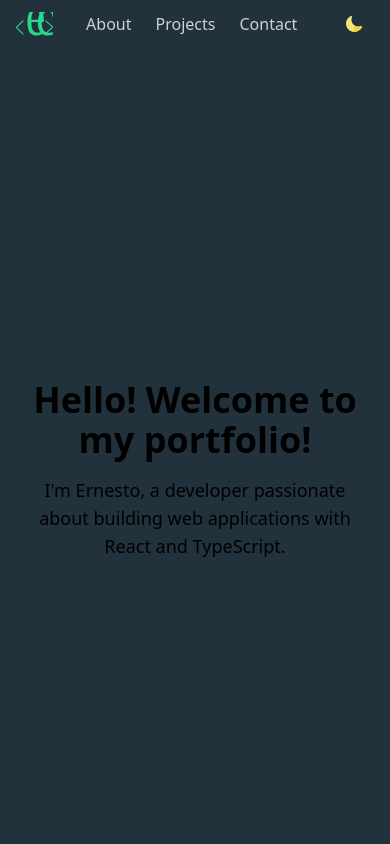
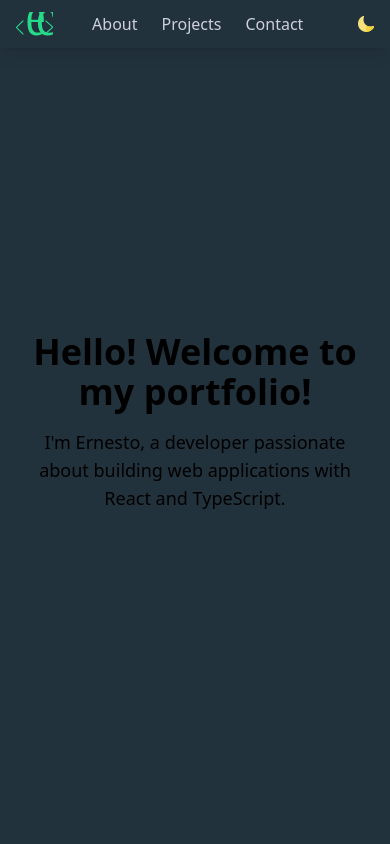
Before and after one commit to ejcontrerast/myportfolio, a React (Vite) app: page / in a window 390 px wide. Shown: the top 844 px of the page. Built offline with nearby package versions, Linux system fonts and the light colour scheme.

Commit message:
Feat: Added more features to the navbar responsivness for various sizes, link to hello component, and fixed to the webpage

```diff
--- a/src/components/Navbar.tsx
+++ b/src/components/Navbar.tsx
@@ -21,8 +21,9 @@ const Navbar: React.FC = () => {
   }, []);
 
   return (
-    <nav className="w-screen flex justify-between items-center pl-3 py-3 dark:bg-dark-background bg-light-background px-6 backdrop-blur-3xl">
+    <nav className="fixed top-0 z-50 shadow-lg w-full flex justify-between items-center p-3 dark:bg-dark-background bg-light-background backdrop-blur-3xl sm:px-10 lg:px-16 2xl:px-24">
       {/* Logo Section */}
+      <Link to="hello" smooth={true} offset={-70} className="cursor-pointer">
         <div className="font-thin flex  dark:text-dark-accent text-light-accent">
           <svg
             xmlns="http://www.w3.org/2000/svg"
@@ -126,9 +127,8 @@ const Navbar: React.FC = () => {
               </tspan>
             </text>
           </svg>
-
         </div>
-
+      </Link>
 
       {/* Internal Links */}
       <div className="space-x-6 font-sans">
@@ -143,7 +143,7 @@ const Navbar: React.FC = () => {
         <svg
           xmlns="http://www.w3.org/2000/svg"
           viewBox="-143 145 512 512"
-          className="w-6 h-6 dark:fill-dark-primary fill-light-primary hidden sm:block dark:hover:fill-dark-accent hover:fill-light-accent"
+          className="h-6 dark:fill-dark-primary fill-light-primary hidden sm:block dark:hover:fill-dark-accent hover:fill-light-accent"
         >
           <path d="M329 145h-432a40 40 0 0 0-40 40v432a40 40 0 0 0 40 40h432a40 40 0 0 0 40-40V185a40 40 0 0 0-40-40zm10 472a10 10 0 0 1-10 10h-432a10 10 0 0 1-10-10V185a10 10 0 0 1 10-10h432a10 10 0 0 1 10 10v432z" />
           <path d="M-8.5 348.4h49.9v159.7H-8.5zM177.7 346.9c-28.6 0-46.5 15.6-49.8 26.6v-25.1H71.8c.7 13.3 0 159.7 0 159.7h56.1v-86.3c0-4.9-.2-9.7 1.2-13.1 3.8-9.6 12.1-19.6 27-19.6 19.5 0 28.3 14.8 28.3 36.4v82.6H241v-88.8c0-49.4-27.8-72.4-63.3-72.4zM15.4 273c-18.4 0-30.5 11.9-30.5 27.7 0 15.5 11.7 27.7 29.8 27.7h.4c18.8 0 30.5-12.3 30.4-27.7-.4-15.8-11.7-27.7-30.1-27.7z" />
```
Lines whose indentation alone changed are shown as unchanged.
